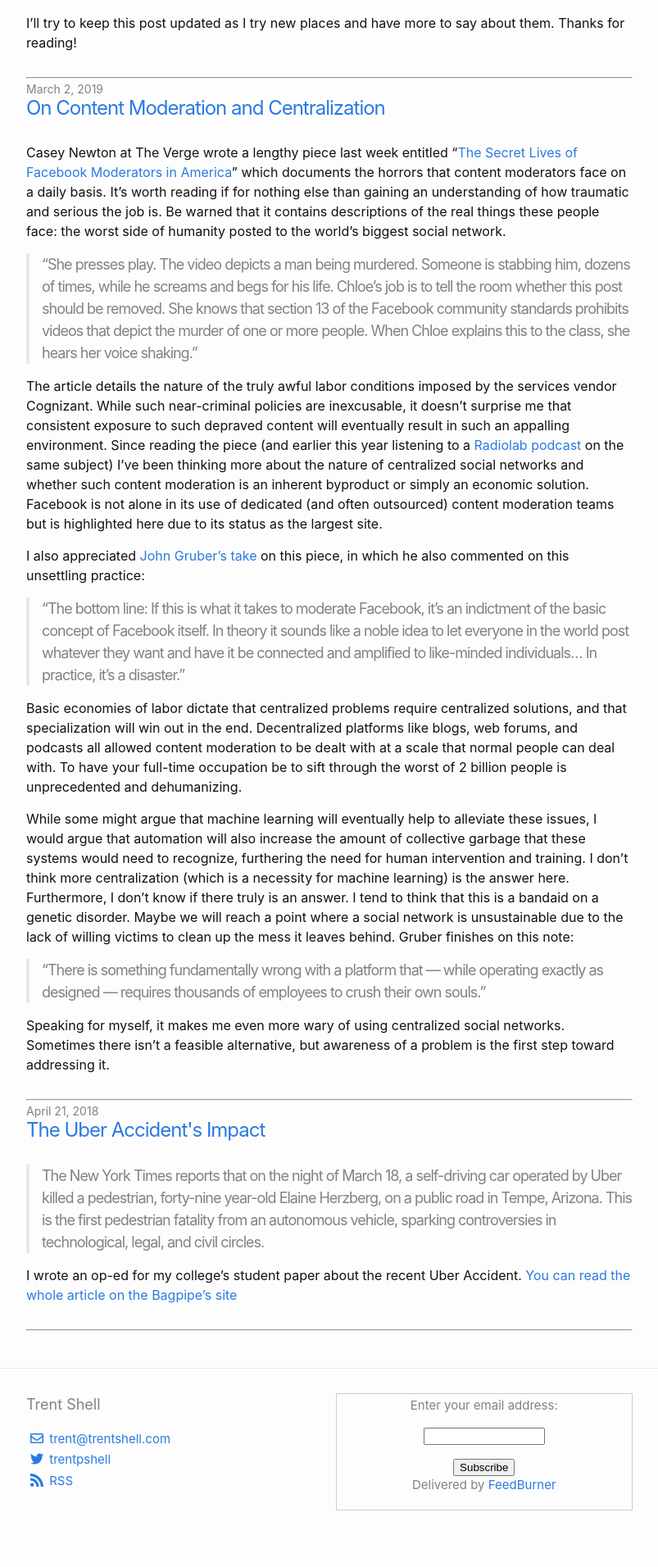
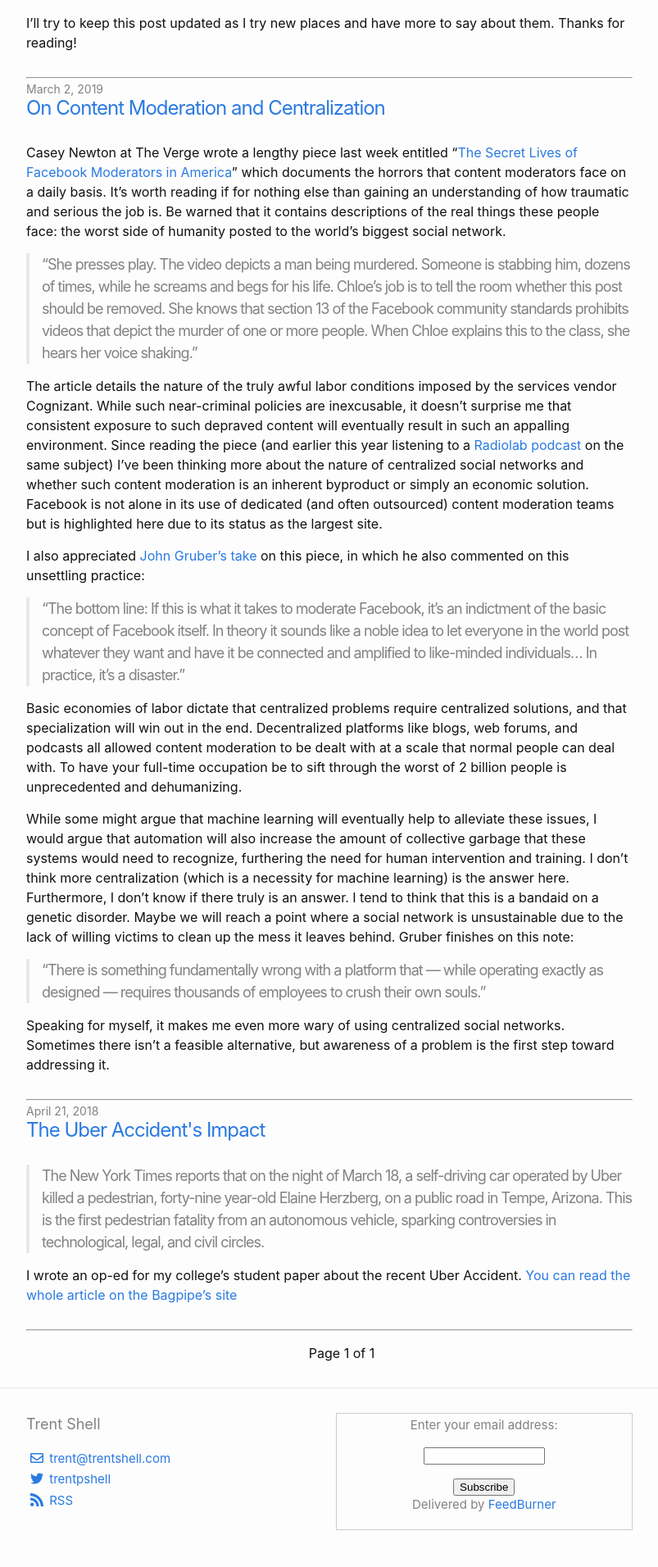
Before and after one commit to trentshell/trentshell.github.io-old, a Jekyll site: the page built from index.html, in a window 1280 px wide. Shown: the part 4203-6115 px from the top of the page at 82% size, without its empty margins (238-1041 px from the left). Built offline with Jekyll 4.4.1, drawn with Linux system fonts in a browser that asks for light colours; the list of posts is cut into pages by our own code; before the commit the page ends 6091 px from its top, so only the background shows below that.

Commit message:
add pagination

```diff
--- a/Gemfile
+++ b/Gemfile
@@ -20,7 +20,7 @@
 # If you have any plugins, put them here!
 group :jekyll_plugins do
   gem "jekyll-feed", "~> 0.6"
-  gem 'jekyll-archives'
+  gem 'jekyll-paginate'
 end
 
 # Windows does not include zoneinfo files, so bundle the tzinfo-data gem
--- a/_config.yml
+++ b/_config.yml
@@ -27,11 +27,13 @@
 theme: minima
 plugins:
   - jekyll-feed
+  - jekyll-paginate
 minima:
   date_format: "%B %-d, %Y"
 
 permalink: /:year/:month/:day/:title
-
+paginate: 10
+paginate_path: "/page/:num"
 
 # Exclude from processing.
 # The following items will not be processed, by default. Create a custom list
--- a/_layouts/home.html
+++ b/_layouts/home.html
@@ -6,9 +6,8 @@
   <h1 class="page-heading">{{ page.title }}</h1>
   {%- endif -%}
   {{ content }}
-   {%- if site.posts.size > 0 -%}
   <ul class="post-list">
-      {%- for post in site.posts limit:10-%}
+    {%- for post in paginator.posts -%}
     <li>
       <span class="post-meta">{{ post.date | date: site.minima.date_format }}</span>
       <div class="post-header">
@@ -23,5 +22,20 @@
     <hr>
     {%- endfor -%}
   </ul>
-   {%- endif -%}
+
 </div>
+
+
+<div class="pagination">
+  {% if paginator.previous_page %}
+    <a href="{{ paginator.previous_page_path | relative_url }}">Previous</a>
+  {% else %}
+    <span class="hidden">Previous</span>
+  {% endif %}
+  <span class="page_number ">&emsp;Page {{ paginator.page }} of {{ paginator.total_pages }}&emsp;</span>
+  {% if paginator.next_page %}
+    <a href="{{ paginator.next_page_path | relative_url }}" class="next"> Next</a>
+  {% else %}
+    <span class="hidden "> Next</span>
+  {% endif %}
+</div>
--- a/_sass/minima/_layout.scss
+++ b/_sass/minima/_layout.scss
@@ -305,3 +305,11 @@
   overflow: hidden;
   clip: rect(1px, 1px, 1px, 1px);
 }
+
+.pagination {
+    text-align: center
+}
+
+span.hidden {
+  visibility: hidden;
+}
```
Also changed, not shown: index.html (renamed from index.md). Lines whose indentation alone changed are shown as unchanged.
